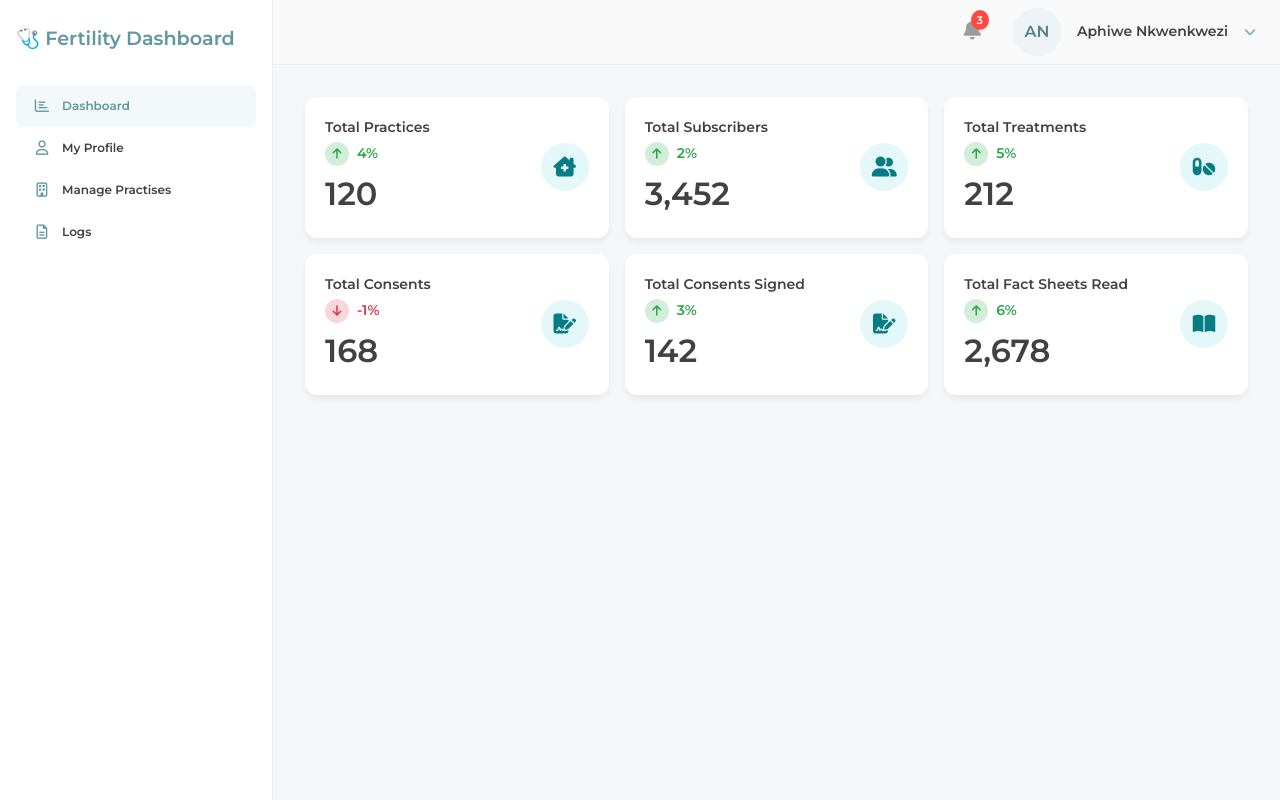
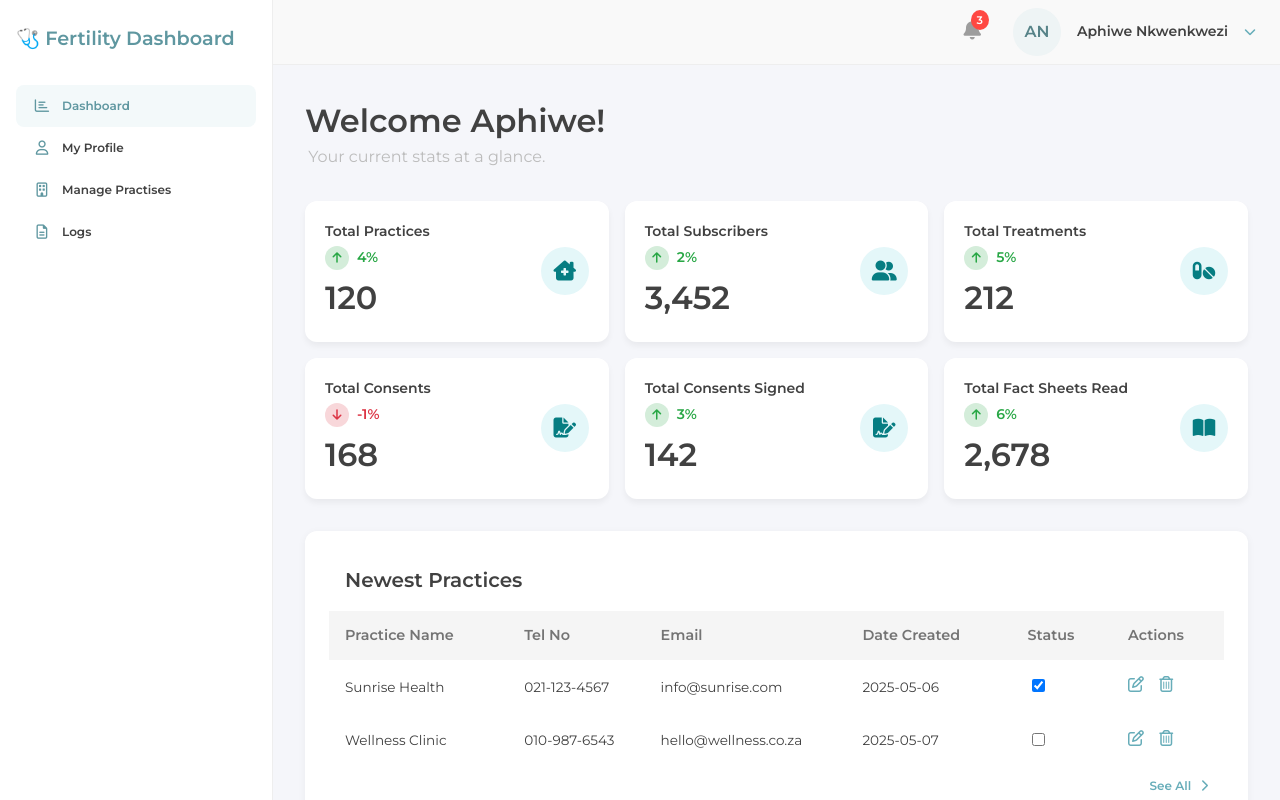
Before and after one commit to AphiweNkwenkwezi/fertilityjourney, a Vue app in the folder ClientApp/fertility-journey-dashboard/: page / in a window 1280 px wide. Built offline with nearby package versions, Linux system fonts and the light colour scheme.

Commit message:
added newest practises table

```diff
--- a/ClientApp/fertility-journey-dashboard/src/components/BaseTable.vue
+++ b/ClientApp/fertility-journey-dashboard/src/components/BaseTable.vue
@@ -1,71 +1,88 @@
 <template>
-  <table class="table tablesorter" :class="tableClass">
-    <thead :class="theadClasses">
+    <div class="base-table">
+      <table class="modern-table">
+        <thead>
           <tr>
-        <slot name="columns" :columns="columns">
-          <th v-for="column in columns" :key="column">{{ column }}</th>
-        </slot>
+            <th v-for="(header, i) in headers" :key="i">{{ header }}</th>
           </tr>
         </thead>
-    <tbody :class="tbodyClasses">
-      <tr v-for="(item, index) in data" :key="index">
-        <slot :row="item" :index="index">
-          <td v-for="(column, index) in colsWithValue(item)" :key="index">
-            {{ itemValue(item, column) }}
-          </td>
-        </slot>
-      </tr>
+        <tbody>
+          <slot></slot>
         </tbody>
       </table>
+      <div clase="table-divider"></div>
+      <div class="see-all" v-if="showSeeAll">
+        <a href="#">
+            See All <i class="fas fa-chevron-right" style="margin-left: 6px;"></i>
+        </a>
+      </div>
+    </div>
   </template>
+
   <script>
   export default {
-  name: 'base-table',
+    name: 'BaseTable',
     props: {
-    columns: {
-      type: Array,
-      default: () => [],
-      description: 'Table columns',
-    },
-    data: {
-      type: Array,
-      default: () => [],
-      description: 'Table data',
-    },
-    type: {
-      type: String, // striped | hover
-      default: '',
-      description: 'Whether table is striped or hover type',
-    },
-    theadClasses: {
-      type: String,
-      default: '',
-      description: '<thead> css classes',
-    },
-    tbodyClasses: {
-      type: String,
-      default: '',
-      description: '<tbody> css classes',
-    },
-  },
-  computed: {
-    tableClass() {
-      return this.type && `table-${this.type}`;
-    },
-    colsWithValue() {
-      return row => {
-        return this.columns.filter(column => this.hasValue(row, column));
-      };
-    },
-  },
-  methods: {
-    hasValue(item, column) {
-      return item[column.toLowerCase()] !== 'undefined';
-    },
-    itemValue(item, column) {
-      return item[column.toLowerCase()];
+      headers: Array,
+      showSeeAll: {
+        type: Boolean,
+        default: true,
       },
     },
   };
   </script>
-<style></style>
+
+  <style scoped>
+  .base-table {
+    overflow-x: auto;
+    background: #fff;
+  }
+
+  .modern-table {
+    width: 100%;
+    border-collapse: collapse;
+    min-width: 800px;
+  }
+
+  thead {
+    background-color: #f5f5f5;
+    text-align: left;
+  }
+
+  th {
+    padding: 14px 16px;
+    font-size: 0.9rem;
+    color: #747474;
+  }
+
+  td {
+    padding: 14px 16px;
+    color: var(--color-text-grey);
+  }
+
+  td input[type='checkbox'] {
+    transform: scale(1.2);
+    cursor: pointer;
+  }
+
+  .action-icons i {
+    color: #67adb9;
+    margin-right: 10px;
+    cursor: pointer;
+  }
+
+  .see-all {
+    text-align: right;
+    padding: 10px 16px;
+    font-size: 0.75rem;
+    font-weight: 600;
+  }
+  .see-all a {
+    color: #67adb9;
+    text-decoration: none;
+  }
+  .table-divider {
+    background-color: rgba(157, 157, 157, 0.24);
+    height: 2px;
+    }
+  </style>
--- /dev/null
+++ b/ClientApp/fertility-journey-dashboard/src/components/NewPractisesTable.vue
@@ -0,0 +1,88 @@
+<template>
+  <BaseCard>
+    <section class="new-practices-table">
+        <h2 class="section-title">Newest Practices</h2>
+        <BaseTable :headers="headers">
+        <tr v-for="(practice, i) in practices.slice(0, 5)" :key="i">
+            <td>{{ practice.name }}</td>
+            <td>{{ practice.tel }}</td>
+            <td>{{ practice.email }}</td>
+            <td>{{ practice.dateCreated }}</td>
+            <td>
+            <input type="checkbox" v-model="practice.active" />
+            </td>
+            <td class="action-icons">
+            <i class="far fa-edit"></i>
+            <i class="far fa-trash-alt"></i>
+            </td>
+        </tr>
+        </BaseTable>
+    </section>
+  </BaseCard>
+</template>
+
+<script>
+import BaseTable from '@/components/BaseTable.vue';
+import BaseCard from './BaseCard.vue';
+
+  export default {
+    name: 'NewPracticesTable',
+    components: {
+      BaseTable,
+      BaseCard
+     },
+    data() {
+      return {
+        headers: ['Practice Name', 'Tel No', 'Email', 'Date Created', 'Status', 'Actions'],
+        practices: [
+          {
+            name: 'Sunrise Health',
+            tel: '021-123-4567',
+            email: 'info@sunrise.com',
+            dateCreated: '2025-05-06',
+            active: true,
+          },
+          {
+            name: 'Wellness Clinic',
+            tel: '010-987-6543',
+            email: 'hello@wellness.co.za',
+            dateCreated: '2025-05-07',
+            active: false,
+          },
+          // ... add more records
+        ],
+      };
+    },
+  };
+  </script>
+
+<style scoped>
+  .section-title {
+    font-size: 1.25rem;
+    margin-bottom: 1rem;
+    font-weight: 700;
+    padding-left: 1rem;
+  }
+
+  th,
+  td {
+    padding-top: 1rem;
+    padding-bottom: 1rem;
+    padding-left: 1rem;
+  }
+
+  td {
+    font-size: 0.85rem;
+  }
+  .action-icons {
+    display: flex;
+    gap: 0.95rem;
+  }
+  .action-icons i {
+    color: #67adb9;
+    /* margin-right: 10px; */
+    cursor: pointer;
+    font-size: 1rem;
+  }
+
+</style>
--- a/ClientApp/fertility-journey-dashboard/src/components/Topbar.vue
+++ b/ClientApp/fertility-journey-dashboard/src/components/Topbar.vue
@@ -41,18 +41,18 @@ import NotificationsDropdown from './NotificationsDropdown.vue';
 
 export default {
   name: 'Topbar',
+  props: {
+    user: {
+      type: Object,
+      required: true
+    }
+  },
   components: {
     NotificationsDropdown
   },
   data() {
     return {
       dropdown: false,
-      user: {
-        name: "Aphiwe",
-        lastname: "Nkwenkwezi",
-        email: "aphiwenkwenkwezi@gmail.com",
-        avatar: ""
-      },
      };
   },
   computed: {
--- a/ClientApp/fertility-journey-dashboard/src/layout/DashboardLayout.vue
+++ b/ClientApp/fertility-journey-dashboard/src/layout/DashboardLayout.vue
@@ -4,9 +4,18 @@
       <Sidebar />
       <div class="main-area">
         <!-- Top nav -->
-        <Topbar @logout="logout" />
+        <Topbar
+          :user=user
+          @logout="logout"
+        />
 
         <main class="content">
+          <!-- Page header -->
+          <div class="page-header">
+            <h1>Welcome {{ user.name }}!</h1>
+            <p class="subheading">Your current stats at a glance.</p>
+          </div>
+
           <!-- Dashboard totals -->
           <div class="dashboard-stats">
             <StatCard title="Total Practices" value="120" :growth="4" icon="fas fa-clinic-medical" />
@@ -17,23 +26,38 @@
             <StatCard title="Total Fact Sheets Read" value="2,678" :growth="6" icon="fas fa-book-open" />
           </div>
 
+          <!-- New Practises Summary -->
+           <NewPractisesTable />
+
           <router-view />
         </main>
       </div>
     </div>
   </template>
 
-  <script>
-  import Sidebar from '@/components/Sidebar.vue';
-  import Topbar from '@/components/Topbar.vue';
-  import StatCard from '../components/StatCard.vue';
+<script>
+import Sidebar from '@/components/Sidebar.vue';
+import Topbar from '@/components/Topbar.vue';
+import StatCard from '../components/StatCard.vue';
+import NewPractisesTable from '../components/NewPractisesTable.vue';
 
   export default {
     name: 'DashboardLayout',
     components: {
       Sidebar,
       Topbar,
-      StatCard
+      StatCard,
+      NewPractisesTable,
+    },
+    data() {
+      return {
+        user: {
+            name: "Aphiwe",
+            lastname: "Nkwenkwezi",
+            email: "aphiwenkwenkwezi@gmail.com",
+            avatar: ""
+          },
+      };
     },
     methods: {
       logout() {
@@ -44,6 +68,23 @@
   </script>
 
 <style scoped>
+.page-header {
+  text-align: left;
+  margin-block: 0;
+}
+
+.page-header h1 {
+  font-size: 2rem;
+  font-weight: 700;
+  margin-block: 0;
+}
+
+.page-header .subheading {
+  font-size: 1rem;
+  color: #BCBCBC;
+  font-weight: 400;
+  margin: 0 0.2rem 2rem;
+}
 .dashboard-stats {
   display: grid;
   grid-template-columns: repeat(3, 1fr); /* 3 cards per row */
```
Lines whose indentation alone changed are shown as unchanged.
